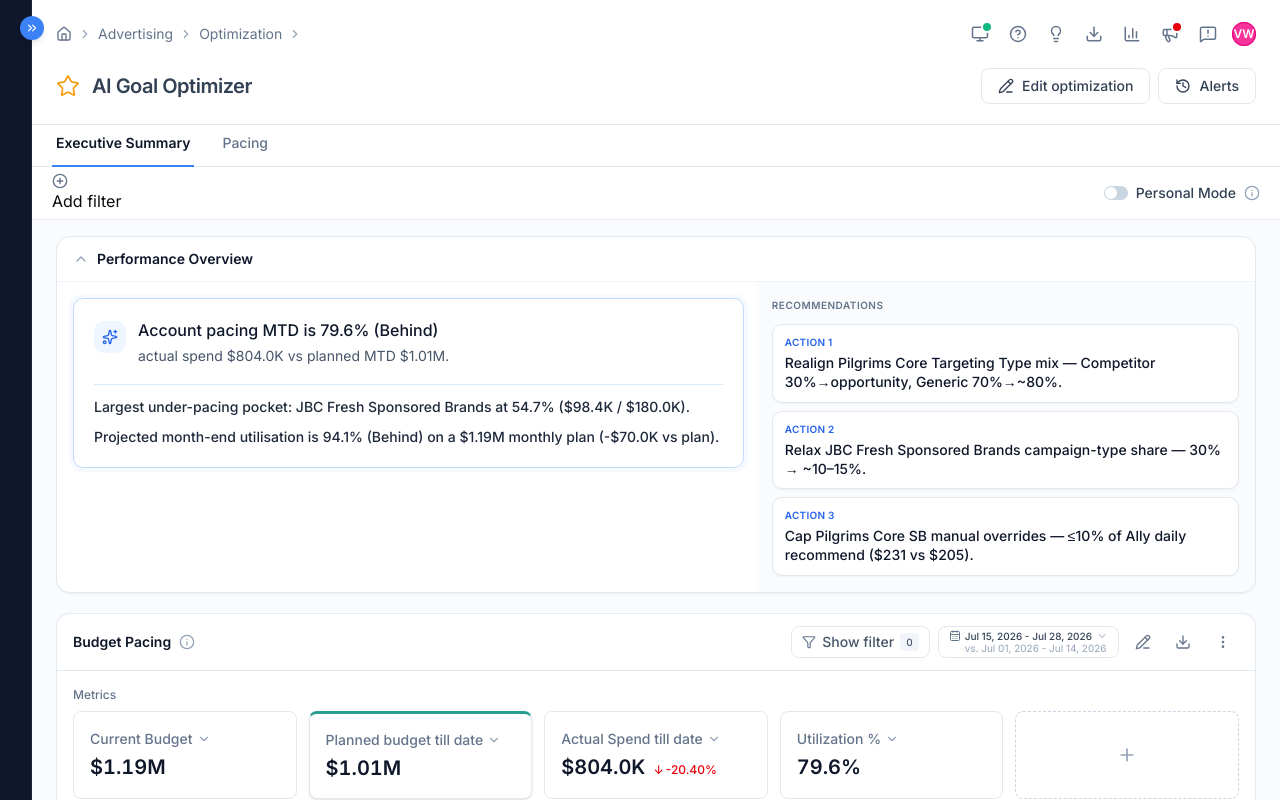
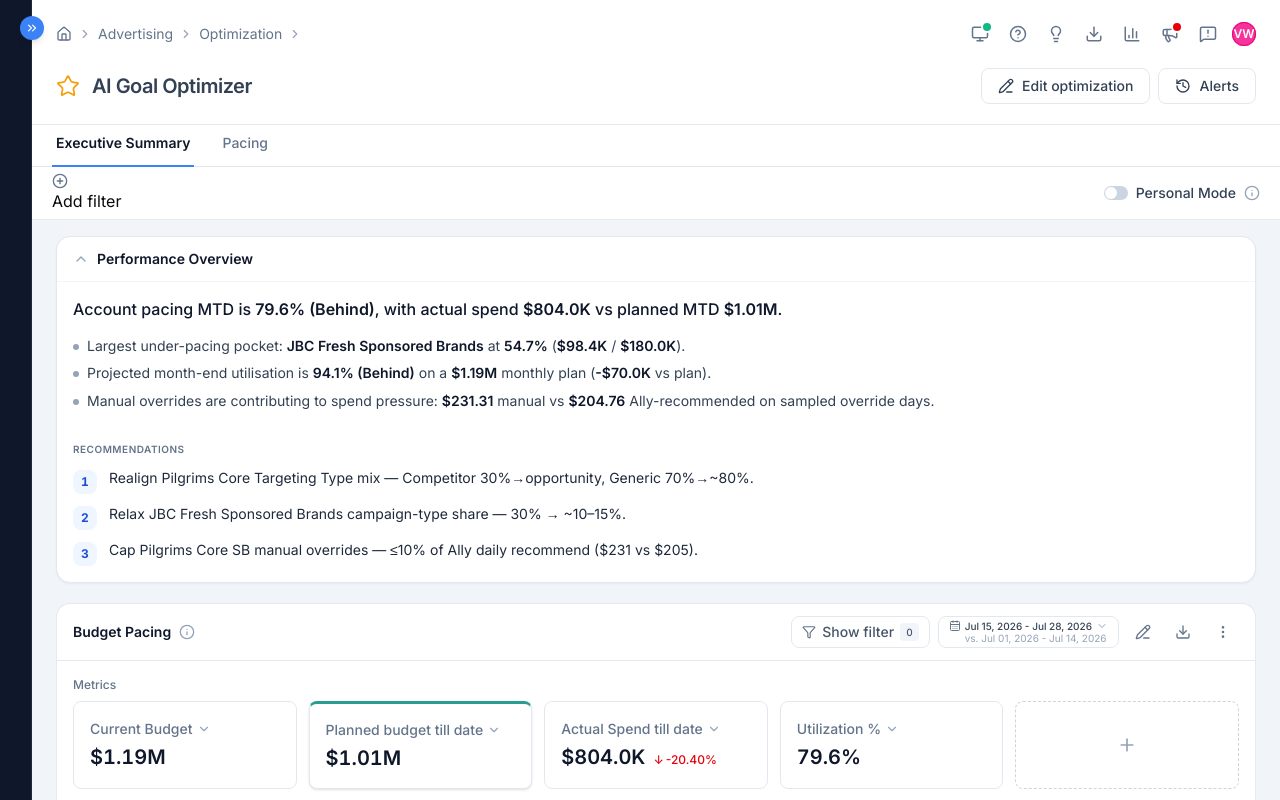
Before and after one commit to CIQDesignGit/Goal-Based-Optimization-Revamp, a Next.js app: page / in a window 1280 px wide. Built offline with nearby package versions, Linux system fonts and the light colour scheme.

Commit message:
put summary and reco in one section and make the single column layout for pacing tab

```diff
--- a/src/components/home/ai-goal-optimizer-home.tsx
+++ b/src/components/home/ai-goal-optimizer-home.tsx
@@ -29,11 +29,11 @@ export function AiGoalOptimizerHome() {
   );
 
   return (
-    <div className="flex min-h-full w-full flex-col bg-slate-50/80">
+    <div className="flex min-h-full w-full flex-col bg-slate-100">
       <AiGoalOptimizerHeader />
       <DashboardTabs />
 
-      <div className="flex flex-1 flex-col p-6 pt-4">
+      <div className="flex flex-1 flex-col bg-slate-100 p-6 pt-4">
         {filtered.status === "unsupported" ? (
           <EmptyState
             title="GBO not supported for this retailer"
--- a/src/components/home/pacing-section-cde.tsx
+++ b/src/components/home/pacing-section-cde.tsx
@@ -15,13 +15,12 @@ type PacingSectionCdeProps = {
 };
 
 /**
- * Drivers + actions sit side-by-side; watchouts are a quiet footer strip.
- * Each block has its own layout — not the same lettered card template.
+ * Drivers, actions, and watchouts as a single-column stack.
  */
 export function PacingSectionCde({ instance }: PacingSectionCdeProps) {
   if (instance.aiNarrativeUnavailable) {
     return (
-      <div className="grid gap-4 lg:grid-cols-2">
+      <div className="flex flex-col gap-4">
         <PendingPanel
           title="What changed and why"
           description="Top drivers behind pacing and performance shifts"
@@ -33,18 +32,15 @@ export function PacingSectionCde({ instance }: PacingSectionCdeProps) {
         <PendingPanel
           title="Watchouts"
           description="Risks to monitor while you act on recommendations"
-          className="lg:col-span-2"
         />
       </div>
     );
   }
 
   return (
-    <div className="space-y-4">
-      <div className="grid gap-4 lg:grid-cols-[minmax(0,0.95fr)_minmax(0,1.05fr)]">
-        <DriversPanel drivers={instance.changeDrivers} />
-        <ActionsPanel recommendations={instance.recommendations} />
-      </div>
+    <div className="flex flex-col gap-4">
+      <DriversPanel drivers={instance.changeDrivers} />
+      <ActionsPanel recommendations={instance.recommendations} />
       <WatchoutsStrip watchouts={instance.watchouts} />
     </div>
   );
--- a/src/components/home/performance-overview.tsx
+++ b/src/components/home/performance-overview.tsx
@@ -1,6 +1,6 @@
 "use client";
 
-import { ChevronDown, Sparkles } from "lucide-react";
+import { ChevronDown } from "lucide-react";
 import { useEffect, useMemo, useState } from "react";
 
 import { buildExecutiveSummary } from "@/lib/home/executive-summary";
@@ -14,8 +14,7 @@ type PerformanceOverviewProps = {
 };
 
 /**
- * Single Ally brief: narrative + next steps side by side (FR-013).
- * Not a stack of identical numbered cards.
+ * Performance Overview: narrative summary with recommendations stacked below (FR-013).
  */
 export function PerformanceOverview({
   instance,
@@ -53,7 +52,7 @@ function AllyBrief({ instance }: { instance: PacingInstance }) {
   }, [simulateLlmDown, liveSummary, setLastSummary]);
 
   const headline = summary.bullets[0] ?? null;
-  const supporting = summary.bullets.slice(1);
+  const highlights = summary.bullets.slice(1, 4);
 
   return (
     <section className="overflow-hidden rounded-xl border border-slate-200 bg-white shadow-xs">
@@ -79,9 +78,8 @@ function AllyBrief({ instance }: { instance: PacingInstance }) {
       </header>
 
       {open ? (
-        <div className="grid lg:grid-cols-[minmax(0,1.4fr)_minmax(0,1fr)]">
-          <div className="p-4 lg:pr-3">
-            <div className="space-y-4 rounded-lg border border-brand-200 bg-white p-5 shadow-[0_0_0_4px_rgb(239_246_255_/_0.55)]">
+        <div className="space-y-8 p-4">
+          <div className="space-y-4">
             {!ready ? (
               <BriefSkeleton />
             ) : (
@@ -95,47 +93,34 @@ function AllyBrief({ instance }: { instance: PacingInstance }) {
                 ) : null}
 
                 {headline ? (
-                  <div className="flex gap-3">
-                    <span className="mt-0.5 flex size-8 shrink-0 items-center justify-center rounded-lg bg-brand-50 text-brand-600">
-                      <Sparkles className="size-4" aria-hidden />
-                    </span>
-                    <p className="min-w-0 text-base font-medium leading-snug text-slate-900">
-                      {splitLead(headline).lead}
-                      {splitLead(headline).detail ? (
-                        <span className="mt-1 block text-sm font-normal leading-relaxed text-slate-600">
-                          {splitLead(headline).detail}
-                        </span>
-                      ) : null}
-                    </p>
-                  </div>
+                  <p className="text-base font-medium leading-snug text-slate-900">
+                    <MarkedText text={headline} />
+                  </p>
                 ) : null}
 
-                {supporting.length > 0 ? (
-                  <ul className="space-y-2.5 border-t border-brand-100 pt-3">
-                    {supporting.map((item) => {
-                      const parts = splitLead(item);
-                      return (
-                        <li key={item.slice(0, 40)} className="text-sm">
-                          <span className="font-medium text-slate-800">
-                            {parts.lead}
-                          </span>
-                          {parts.detail ? (
-                            <span className="text-slate-600">
-                              {" "}
-                              — {parts.detail}
-                            </span>
-                          ) : null}
-                        </li>
-                      );
-                    })}
+                {highlights.length > 0 ? (
+                  <ul className="space-y-2">
+                    {highlights.map((item) => (
+                      <li
+                        key={item.slice(0, 40)}
+                        className="flex gap-2 text-sm leading-snug text-slate-700"
+                      >
+                        <span
+                          className="mt-2 size-1.5 shrink-0 rounded-full bg-slate-400"
+                          aria-hidden
+                        />
+                        <span>
+                          <MarkedText text={item} />
+                        </span>
+                      </li>
+                    ))}
                   </ul>
                 ) : null}
               </>
             )}
-            </div>
           </div>
 
-          <aside className="bg-slate-50/70 px-4 py-4">
+          <div>
             <p className="text-2xs font-semibold uppercase tracking-wider text-slate-500">
               Recommendations
             </p>
@@ -149,32 +134,46 @@ function AllyBrief({ instance }: { instance: PacingInstance }) {
                 No prioritized actions for this selection.
               </p>
             ) : (
-              <ol className="mt-3 space-y-2">
+              <ol className="mt-3 space-y-2.5">
                 {summary.recommendations.map((rec, index) => (
                   <li
                     key={rec.slice(0, 40)}
-                    className="rounded-lg border border-slate-200 bg-white px-3 py-2.5 shadow-xs"
+                    className="flex items-start gap-3"
                   >
-                    <p className="text-2xs font-semibold uppercase tracking-wide text-brand-600">
-                      Action {index + 1}
-                    </p>
-                    <p className="mt-1 text-sm font-medium leading-snug text-slate-900">
+                    <span className="mt-0.5 flex size-6 shrink-0 items-center justify-center rounded-md bg-brand-50 text-xs font-bold tabular-nums text-brand-700">
+                      {index + 1}
+                    </span>
+                    <p className="min-w-0 text-sm leading-snug text-slate-800">
                       {rec}
                     </p>
                   </li>
                 ))}
               </ol>
             )}
-          </aside>
+          </div>
         </div>
       ) : null}
     </section>
   );
 }
 
-function splitLead(item: string) {
-  const [lead, ...rest] = item.split(" — ");
-  return { lead, detail: rest.join(" — ") };
+/** Renders **bold** markers from summary copy. */
+function MarkedText({ text }: { text: string }) {
+  const parts = text.split(/(\*\*[^*]+\*\*)/g);
+  return (
+    <>
+      {parts.map((part, index) => {
+        if (part.startsWith("**") && part.endsWith("**")) {
+          return (
+            <strong key={index} className="font-semibold text-slate-900">
+              {part.slice(2, -2)}
+            </strong>
+          );
+        }
+        return <span key={index}>{part}</span>;
+      })}
+    </>
+  );
 }
 
 function BriefSkeleton() {
--- a/src/lib/home/executive-summary.ts
+++ b/src/lib/home/executive-summary.ts
@@ -18,7 +18,7 @@ import {
 } from "@/lib/home/pacing-status";
 
 export type ExecutiveSummaryResult = {
-  /** Numbered insight bullets for the Performance Overview card (max 3). */
+  /** Lead summary sentence, then up to 3 key highlight lines. */
   bullets: string[];
   /** Numbered AI recommended actions (from instance recommendations). */
   recommendations: string[];
@@ -30,7 +30,8 @@ export type ExecutiveSummaryResult = {
 };
 
 const DISCLAIMER = "AI-generated — verify in your instance";
-const MAX_BULLETS = 3;
+/** 1 summary line + up to 3 key highlights. */
+const MAX_BULLETS = 4;
 
 /** Build summary copy strictly from instance data. */
 export function buildExecutiveSummary(
@@ -61,7 +62,7 @@ export function buildExecutiveSummary(
   if (pacingPct !== null) {
     const status = getPacingBandStatus(pacingPct);
     bullets.push(
-      `Account pacing MTD is ${formatPacingPercent(pacingPct)} (${pacingStatusLabel(status)}) — actual spend ${formatUsd(actualMtd)} vs planned MTD ${formatUsd(plannedMtd)}.`,
+      `Account pacing MTD is **${formatPacingPercent(pacingPct)} (${pacingStatusLabel(status)})**, with actual spend **${formatUsd(actualMtd)}** vs planned MTD **${formatUsd(plannedMtd)}**.`,
     );
   }
 
@@ -87,7 +88,7 @@ export function buildExecutiveSummary(
   }
   if (worst && worst.pct < 97) {
     bullets.push(
-      `Largest under-pacing pocket: ${worst.label} at ${formatPacingPercent(worst.pct)} (${formatUsd(worst.actual)} / ${formatUsd(worst.planned)}).`,
+      `Largest under-pacing pocket: **${worst.label}** at **${formatPacingPercent(worst.pct)}** (**${formatUsd(worst.actual)}** / **${formatUsd(worst.planned)}**).`,
     );
   }
 
@@ -101,7 +102,7 @@ export function buildExecutiveSummary(
         instance.projectedMonthEndSpend - instance.plannedMonthlyBudget;
       const utilStatus = getPacingBandStatus(util);
       bullets.push(
-        `Projected month-end utilisation is ${formatPacingPercent(util)} (${pacingStatusLabel(utilStatus)}) on a ${formatUsd(instance.plannedMonthlyBudget)} monthly plan (${overUnder >= 0 ? "+" : ""}${formatUsd(overUnder)} vs plan).`,
+        `Projected month-end utilisation is **${formatPacingPercent(util)} (${pacingStatusLabel(utilStatus)})** on a **${formatUsd(instance.plannedMonthlyBudget)}** monthly plan (**${overUnder >= 0 ? "+" : ""}${formatUsd(overUnder)}** vs plan).`,
       );
     }
   }
@@ -113,7 +114,7 @@ export function buildExecutiveSummary(
     instance.recommendedSpend > 0
   ) {
     bullets.push(
-      `Manual overrides are contributing to spend pressure: ${formatUsdExact(instance.manualOverrideSpend)} manual vs ${formatUsdExact(instance.recommendedSpend)} Ally-recommended on sampled override days.`,
+      `Manual overrides are contributing to spend pressure: **${formatUsdExact(instance.manualOverrideSpend)}** manual vs **${formatUsdExact(instance.recommendedSpend)}** Ally-recommended on sampled override days.`,
     );
   }
 
@@ -123,7 +124,7 @@ export function buildExecutiveSummary(
     instance.plannedGoalValue !== null
   ) {
     bullets.push(
-      `Projected ${instance.projectedGoalMetric} is ${instance.projectedGoalValue.toFixed(1)} vs planned ${instance.plannedGoalValue.toFixed(1)}.`,
+      `Projected ${instance.projectedGoalMetric} is **${instance.projectedGoalValue.toFixed(1)}** vs planned **${instance.plannedGoalValue.toFixed(1)}**.`,
     );
   }
 
@@ -137,7 +138,7 @@ export function buildExecutiveSummary(
     instance.projectedGoalValue < instance.plannedGoalValue
   ) {
     bullets.push(
-      `Spend is On Plan, but projected ${instance.projectedGoalMetric} (${instance.projectedGoalValue.toFixed(1)}) is below the planned ${instance.plannedGoalValue.toFixed(1)} — efficiency and pacing are pulling in different directions.`,
+      `Spend is **On Plan**, but projected ${instance.projectedGoalMetric} (**${instance.projectedGoalValue.toFixed(1)}**) is below the planned **${instance.plannedGoalValue.toFixed(1)}** — efficiency and pacing are pulling in different directions.`,
     );
   }
 
```
